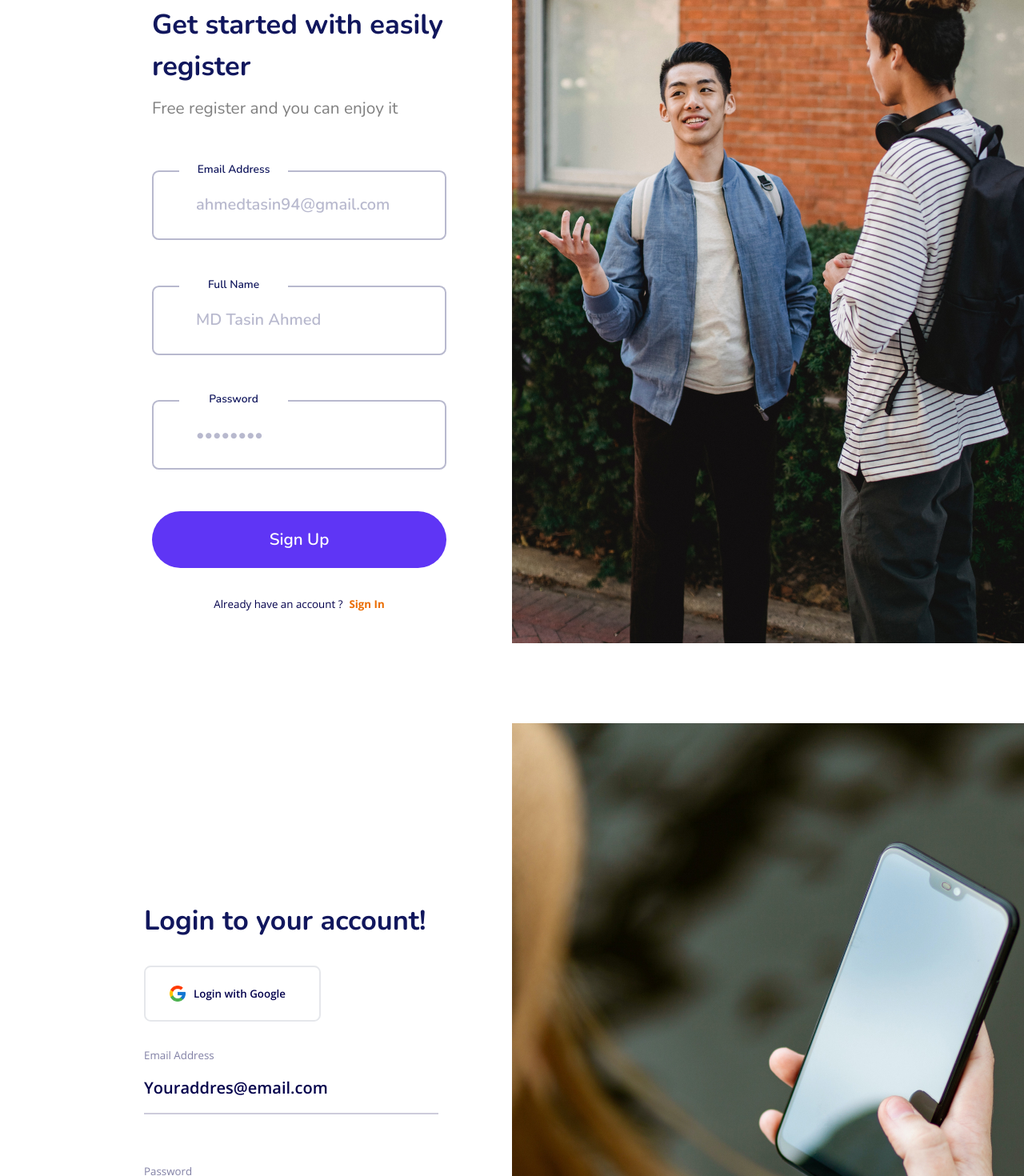
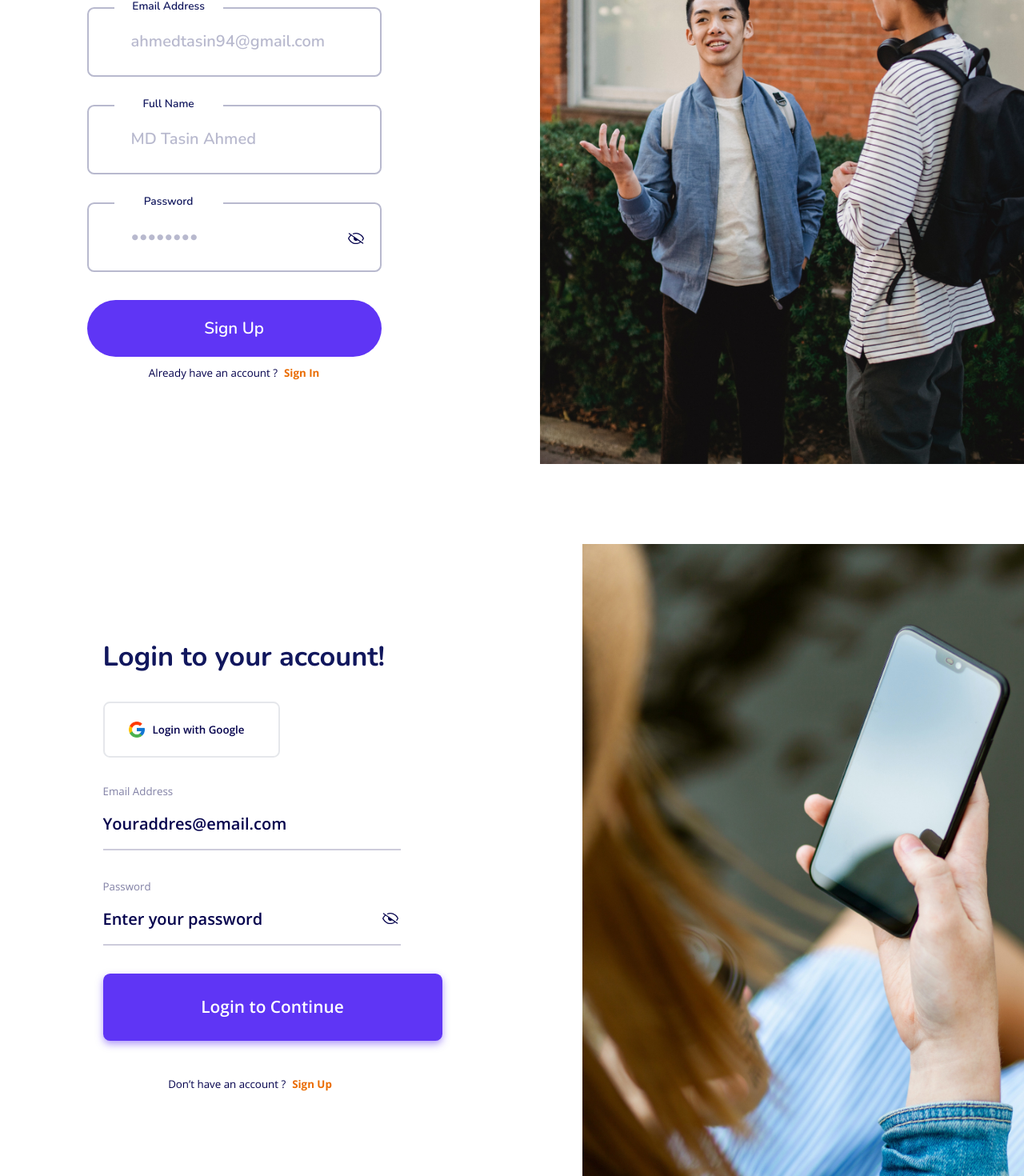
Before and after one commit to dev-tasin/chattingApp, a React (Vite) app: page / in a window 1280 px wide. Shown: the part 220-1690 px from the top of the page at 80% size. Built offline with nearby package versions, Linux system fonts and the light colour scheme.

Commit message:
Reg + Login Form Validation

```diff
--- a/src/components/Login/Login.jsx
+++ b/src/components/Login/Login.jsx
@@ -1,14 +1,50 @@
-import React from 'react'
+import React, { useState } from 'react'
 import googleicon_img from '../../assets/google.png'
 import login_img from '../../assets/login.jpg'
 import { GoEyeClosed } from "react-icons/go";
+import { FaEye } from "react-icons/fa";
 
 
 const Login = () => {
+    const [email , setEmail] = useState("")
+    const [pass , setPass] = useState("")
+
+    const [emailErr , setEmailErr] = useState("")
+    const [passErr , setPassErr] = useState("")
+
+    const [showPass , setShowPass] = useState(false)
+
+    const handleEmail = (e) => {
+        setEmail(e.target.value);
+        setEmailErr("")
+    }
+    const handlePass = (e) => {
+        setPass(e.target.value);
+        setPassErr("")
+    }
+
+    const handleSubmit = () => {
+        if(!email){
+            setEmailErr('Enter Your Email Address');
+        }else{
+            if(!/^[^\s@]+@[^\s@]+\.[^\s@]+$/.test(email)){
+                setEmailErr("Enter a Valid Email Address")
+            }
+        }
+
+        if(!pass){
+            setPassErr("Please Enter a Password");
+        }else{
+            if(!/^(?=.*[a-z])(?=.*[A-Z])(?=.*\d)(?=.*[@$!%*?&])[A-Za-z\d@$!%*?&]{8,}$/.test(pass)){
+                setPassErr("Please Enter a Strong Password")
+            }
+        }
+    }
+
   return (
     <div className='flex mt-[100px]'>
-        <div className='w-1/2'>
-            <div className='pl-[180px] pt-[221px]'>
+        <div className='w-1/2 flex justify-end items-center mr-[175px]'>
+            <div className='pl-[100px] '>
                 <h2 className='font-nunito font-bold text-[34.4px] text-[#11175D] pb-[30px]'>Login to your account!</h2>
                 <div className='w-[221px] flex items-center gap-x-[10px] py-[23px] pl-[30px] border-2 border-#03014C rounded-[8.34px] mb-[32.7px] cursor-pointer'>
                     <img className='h-5 w-5' src={googleicon_img} alt="#ggl-icon" />
@@ -16,19 +52,25 @@ const Login = () => {
                 </div>
                 <div>
                     <p className='font-opensans text-[13.34px] text-[#8180A5]'>Email Address</p>
-                    <input type="text" placeholder='Youraddres@email.com' className='w-[368px] py-[16px]  bg-transparent text-[#03014C] font-opensans font-semibold text-[20px] border-b-2 border-[#CDCCDB] focus:border-[#03014C] focus:outline-none placeholder:text-[#03014C]' />
+                    <input onChange={handleEmail} value={email} type="email" placeholder='Youraddres@email.com' className='w-[372px] py-[16px]  bg-transparent text-[#03014C] font-opensans font-semibold text-[20px] border-b-2 border-[#CDCCDB] focus:border-[#03014C] focus:outline-none placeholder:text-[#03014C]' />
+                    <p className='w-[368px] flex justify-center mt-[5px] font-nunito font-semibold text-[13.76px] text-[#ff2c2c] '> {emailErr} </p>
                 </div>
-                <div className='mt-[60.85px] relative'>
+                <div className='mt-[30px] relative'>
+                    {showPass ? (<FaEye onClick={ () => setShowPass(!showPass) } className='text-[#03014C] text-[20px] absolute top-[40px] right-[55px] cursor-pointer'></FaEye>
+                    ) : (
+                    <GoEyeClosed onClick={ () => setShowPass(!showPass) }  className='text-[#03014C] text-[20px] absolute top-[40px] right-[55px] cursor-pointer'></GoEyeClosed>)
+                    }
+
                     <p className='font-opensans text-[13.34px] text-[#8180A5]'>Password</p>
-                    <input type="password" placeholder='Enter your password' className='w-[368px] py-[16px]  bg-transparent text-[#03014C] font-opensans font-semibold text-[20px] border-b-2 border-[#CDCCDB] focus:border-[#03014C] focus:outline-none placeholder:text-[#03014C]'/>
-                    {/* <GoEyeClosed className='text-[#03014C] text-[26px] absolute top-[40px] right-[250px] cursor-pointer'></GoEyeClosed> */}
+                    <input onChange={handlePass} value={pass} type={`${showPass ? "text" : "password"}`} placeholder='Enter your password' className='w-[372px] py-[16px]  bg-transparent text-[#03014C] font-opensans font-semibold text-[20px] border-b-2 border-[#CDCCDB] focus:border-[#03014C] focus:outline-none placeholder:text-[#03014C]'/>
+                    <p className='w-[368px] flex justify-center mt-[5px] font-nunito font-semibold text-[13.76px] text-[#ff2c2c] '> {passErr} </p>
                 </div>
-                <button className='w-[368px] bg-[#5F35F5] text-white text-[20.9px] font-opensans font-semibold rounded-[8.71px] py-[26px] flex justify-center mt-[55.63px] shadow-[0px_4px_10px_0px_rgba(95,52,245,0.5)]'>Login to Continue</button>
+                <button onClick={handleSubmit} className='w-[424px] bg-[#5F35F5] text-white text-[20.9px] font-opensans font-semibold rounded-[8.71px] py-[26px] flex justify-center mt-[30px] shadow-[0px_4px_10px_0px_rgba(95,52,245,0.5)]'>Login to Continue</button>
                 <p className='w-[368px] mt-[44px] flex justify-center font-opensans text-[13.34px] text-[#03014C]'>Don’t have an account ?<span className='pl-2 font-bold text-[#EA6C00]'><a href="#">Sign Up</a></span> </p>
             </div>
         </div>
         <div className='w-1/2'>
-            <img className='w-full h-[1024px] object-cover' src={login_img} alt="#login_img" />
+            <img className='w-full h-screen object-cover' src={login_img} alt="#login_img" />
         </div>
     </div>
   )
--- a/src/components/Registration/Registration.jsx
+++ b/src/components/Registration/Registration.jsx
@@ -1,45 +1,95 @@
-import React from 'react';
+import React, { useState } from 'react';
 import reg_img from "../../assets/registration.png";
+import { GoEyeClosed } from "react-icons/go";
+import { FaEye } from "react-icons/fa";
+
 
 const Registration = () => {
+    const [email , setEmail] = useState("")
+    const [fullName , setFullName] = useState("")
+    const [pass , setPass] = useState("")
+
+    const [emailErr , setEmailErr] = useState("")
+    const [fullNameErr , setfullNameErr] = useState("")
+    const [passErr , setPassErr] = useState("")
+
+    const [showPass , setShowPass] = useState(false)
+
+    const handleEmail = (e) => {
+        setEmail(e.target.value);
+        setEmailErr("")
+    }
+    const handleFullName = (e) => {
+        setFullName(e.target.value);
+        setfullNameErr("")
+    }
+    const handlePass = (e) => {
+        setPass(e.target.value);
+        setPassErr("")
+    }
+
+    const handleSubmit = () => {
+        if(!email){
+            setEmailErr('Enter Your Email Address');
+        }else{
+            if(!/^[^\s@]+@[^\s@]+\.[^\s@]+$/.test(email)){
+                setEmailErr("Enter a Valid Email Address")
+            }
+        }
+
+        if(!fullName){
+            setfullNameErr("Please Enter Your Full Name")
+        }
+
+        if(!pass){
+            setPassErr("Please Enter a Password");
+        }else{
+            if(!/^(?=.*[a-z])(?=.*[A-Z])(?=.*\d)(?=.*[@$!%*?&])[A-Za-z\d@$!%*?&]{8,}$/.test(pass)){
+                setPassErr("Please Enter a Strong Password")
+            }
+        }
+    }
+
   return (
     <div className='flex'>
-        <div className='w-1/2'>
-            <div className='pl-[190px] pt-[225px]'>
+        <div className='w-1/2 flex justify-end mr-[70px] items-center'>
+            <div className='pl-[100px]'>
                 <h2 className='font-nunito font-bold text-[34.4px] text-[#11175D] pb-3'>Get started with easily register</h2>
                 <p className='font-nunito text-[20.84px] text-[#808080]'>Free register and you can enjoy it</p>
-                <div className='mt-[61.5px]'>
+                <div className='mt-[30px]'>
                     <div className='relative'>
-                        <form action="#">
-                            <input type="text" placeholder='ahmedtasin94@gmail.com' className='py-[26.5px] px-[53px] w-[368px]  bg-transparent text-[#11175D] font-nunito font-semibold text-[20px] border-2 border-[#B8B9CE] focus:border-[#11175D] focus:outline-none rounded-[8.6px] placeholder:text-[#B8B9CE]'/>
-                        </form>
+                        <input onChange={handleEmail} value={email} type="email" placeholder='ahmedtasin94@gmail.com' className='py-[26.5px] px-[53px] w-[368px]  bg-transparent text-[#11175D] font-nunito font-semibold text-[20px] border-2 border-[#B8B9CE] focus:border-[#11175D] focus:outline-none rounded-[8.6px] placeholder:text-[#B8B9CE]'/>
                         <div className='w-[136px] py-[13px] flex justify-center absolute -top-[24px] left-[34px] bg-white'>
                             <p className='font-nunito font-semibold text-[13.76px] text-[#11175D]'>Email Address</p>
                         </div>
+                        <p className='w-[368px] flex justify-center mt-[5px] font-nunito font-semibold text-[13.76px] text-[#ff2c2c] '> {emailErr} </p>
                     </div>
-                    <div className='relative my-[56.76px]'>
-                        <form action="#">
-                            <input type="text" placeholder='MD Tasin Ahmed' className='py-[26.5px] px-[53px] w-[368px]  bg-transparent text-[#11175D] font-nunito font-semibold text-[20px] border-2 border-[#B8B9CE] focus:border-[#11175D] focus:outline-none rounded-[8.6px] placeholder:text-[#B8B9CE]'/>
-                        </form>
+                    <div className='relative my-[30px]'>
+                        <input onChange={handleFullName} value={fullName} type="text" placeholder='MD Tasin Ahmed' className='py-[26.5px] px-[53px] w-[368px]  bg-transparent text-[#11175D] font-nunito font-semibold text-[20px] border-2 border-[#B8B9CE] focus:border-[#11175D] focus:outline-none rounded-[8.6px] placeholder:text-[#B8B9CE]'/>
                         <div className='w-[136px] py-[13px] flex justify-center absolute -top-[24px] left-[34px] bg-white'>
                             <p className='font-nunito font-semibold text-[13.76px] text-[#11175D]'>Full Name</p>
                         </div>
+                        <p className='w-[368px] flex justify-center mt-[5px] font-nunito font-semibold text-[13.76px] text-[#ff2c2c] '> {fullNameErr} </p>
                     </div>
                     <div className='relative'>
-                        <form action="#">
-                            <input type="password" placeholder='••••••••' className='py-[26.5px] px-[53px] w-[368px]  bg-transparent text-[#11175D] font-nunito font-semibold text-[20px] border-2 border-[#B8B9CE] focus:border-[#11175D] focus:outline-none rounded-[8.6px] placeholder:text-[#B8B9CE]'/>
-                        </form>
+                        {showPass ? (<FaEye onClick={ () => setShowPass(!showPass) } className='text-[#03014C] text-[20px] absolute top-[35px] right-[150px] cursor-pointer'></FaEye>
+                        ) : (
+                        <GoEyeClosed onClick={ () => setShowPass(!showPass) }  className='text-[#03014C] text-[20px] absolute top-[35px] right-[150px] cursor-pointer'></GoEyeClosed>)
+                        }
+
+                        <input onChange={handlePass} value={pass} type={`${showPass ? "text" : "password"}`} placeholder='••••••••' className='py-[26.5px] px-[53px] w-[368px]  bg-transparent text-[#11175D] font-nunito font-semibold text-[20px] border-2 border-[#B8B9CE] focus:border-[#11175D] focus:outline-none rounded-[8.6px] placeholder:text-[#B8B9CE]'/>
                         <div className='w-[136px] py-[13px] flex justify-center absolute -top-[24px] left-[34px] bg-white'>
                             <p className='font-nunito font-semibold text-[13.76px] text-[#11175D]'>Password</p>
                         </div>
+                        <p className='w-[368px] flex justify-center mt-[5px] font-nunito font-semibold text-[13.76px] text-[#ff2c2c] '> {passErr} </p>
                     </div>
-                    <button className='w-[368px] bg-[#5F35F5] text-white text-[20.64px] font-nunito font-semibold rounded-[86px] py-[20px] flex justify-center mt-[51.86px]'>Sign Up</button>
-                    <p className='w-[368px] mt-[35px] flex justify-center font-opensans text-[13.34px] text-[#03014C]'>Already  have an account ? <span className='pl-2 font-bold text-[#EA6C00]'><a href="#">Sign In</a></span> </p>
+                    <button onClick={handleSubmit} className='w-[368px] bg-[#5F35F5] text-white text-[20.64px] font-nunito font-semibold rounded-[86px] py-[20px] flex justify-center mt-[30px]'>Sign Up</button>
+                    <p className='w-[368px] mt-[10px] cursor-pointer flex justify-center font-opensans text-[13.34px] text-[#03014C]'>Already  have an account ? <span className='pl-2 font-bold text-[#EA6C00]'><a href="#">Sign In</a></span> </p>
                 </div>
             </div>
         </div>
         <div className='w-1/2'>
-            <img className='w-full h-[1024px] object-cover' src={reg_img} alt="#reg_img"  />
+            <img className='w-full h-screen object-cover' src={reg_img} alt="#reg_img"  />
         </div>
     </div>
   )
--- a/tailwind.config.js
+++ b/tailwind.config.js
@@ -11,6 +11,9 @@ export default {
         'opensans': ['Open Sans', 'sans-serif'],
         'nunito': ['Nunito', 'sans-serif'],
       },
+      maxWidth: {
+        'container': '1060px',
+      },
     },
   },
   plugins: [],
```
